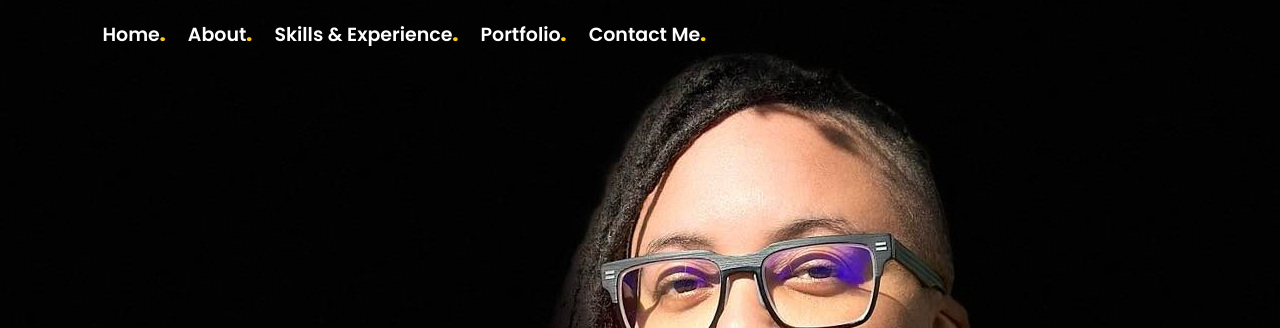
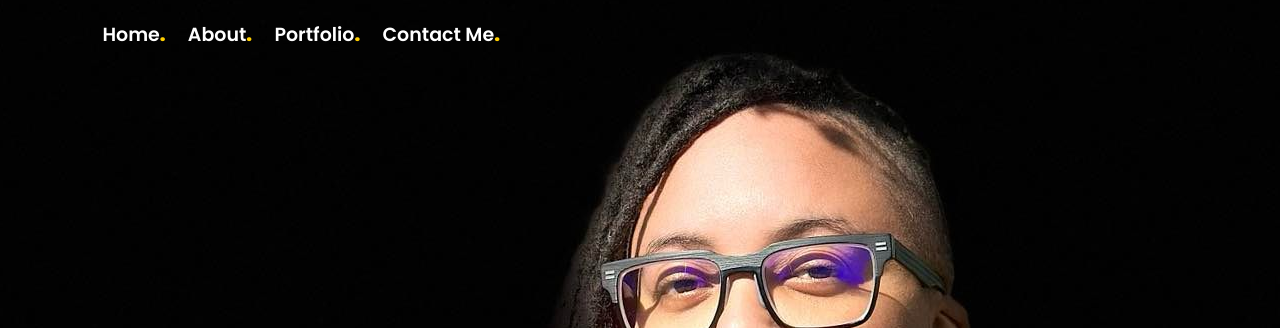
Before and after one commit to dockeryapril/SE-Portfolio, a plain HTML site: page index.html in a window 1280 px wide. Shown: the top 328 px of the page. Drawn offline with Linux system fonts and the light colour scheme.

Commit message:
hide skills and experiences

```diff
--- a/index.html
+++ b/index.html
@@ -36,7 +36,7 @@
                 <ul id="mobile-menu">
                     <li><a href="#header">Home<span class="color">.</span></a></li>
                     <li><a href="#about">About<span class="color">.</span></a></li>
-                    <li><a href="#services">Skills & Experience<span class="color">.</span></a></li>
+                    <!-- <li><a href="#services">Skills & Experience<span class="color">.</span></a></li> -->
                     <li><a href="#portfolio">Portfolio<span class="color">.</span></a></li>
                     <li><a href="#contact">Contact Me<span class="color">.</span></a></li>
                     <i class="fa-solid fa-xmark" onclick="closeMenu()"></i>
```
